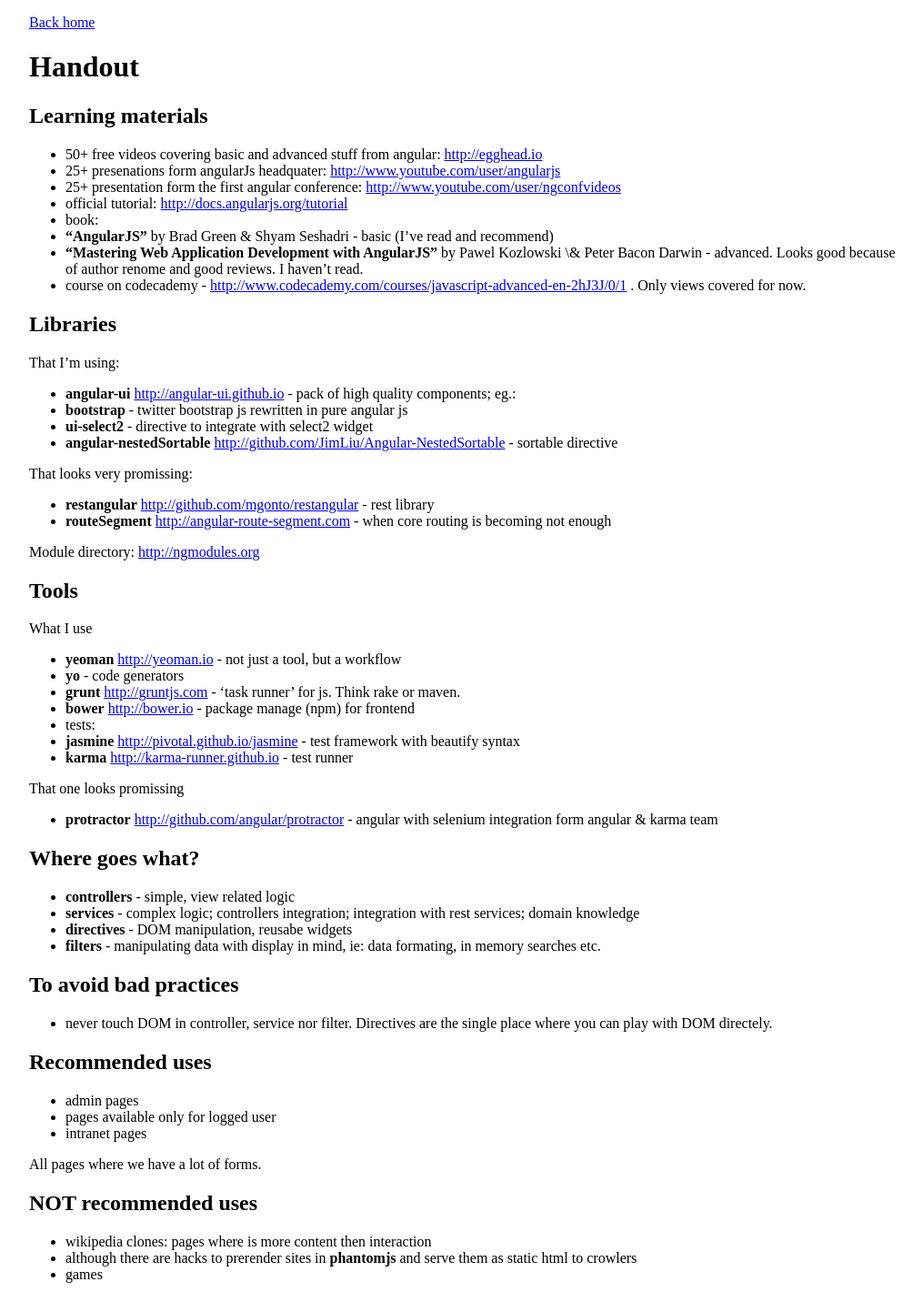
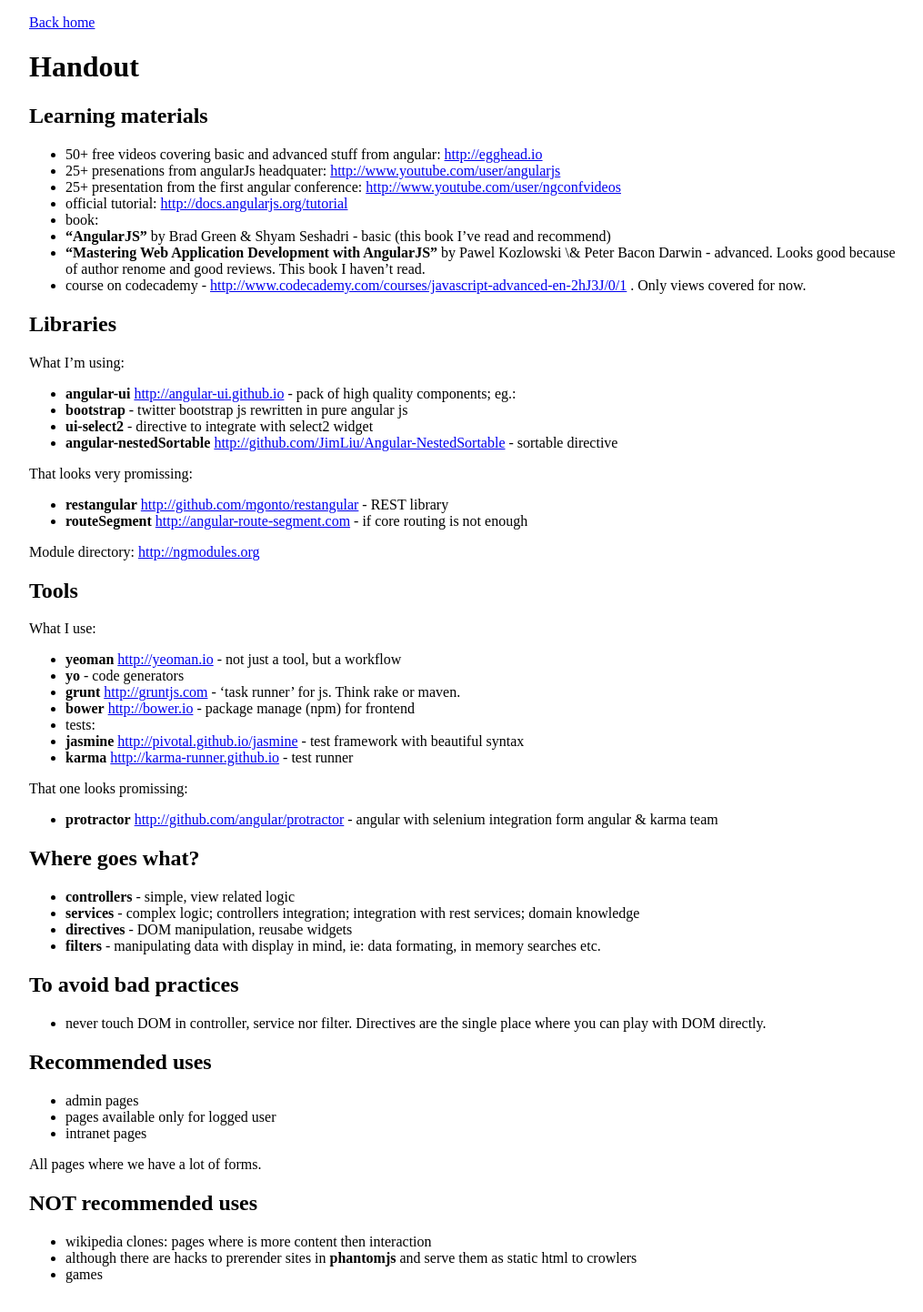
Before and after one commit to marcin-wosinek/blog, a Jekyll site: the page built from angular-js/handouts.md, in a window 1280 px wide. Shown: the whole page at 91% size, without its empty margins (128-1143 px from the left). Built offline with Jekyll 4.4.1, drawn with Linux system fonts in a browser that asks for light colours.

Commit message:
fix handouts.md after proofreading

```diff
--- a/angular-js/handouts.md
+++ b/angular-js/handouts.md
@@ -5,18 +5,18 @@
 # Handout
 ## Learning materials
 * 50+ free videos covering basic and advanced stuff from angular: [http://egghead.io](http://egghead.io)
-* 25+ presenations form angularJs headquater: [http://www.youtube.com/user/angularjs](http://www.youtube.com/user/angularjs)
-* 25+ presentation form the first angular conference: [http://www.youtube.com/user/ngconfvideos](http://www.youtube.com/user/ngconfvideos)
+* 25+ presenations from angularJs headquater: [http://www.youtube.com/user/angularjs](http://www.youtube.com/user/angularjs)
+* 25+ presentation from the first angular conference: [http://www.youtube.com/user/ngconfvideos](http://www.youtube.com/user/ngconfvideos)
 * official tutorial: [http://docs.angularjs.org/tutorial](http://docs.angularjs.org/tutorial)
 * book:
- * **"AngularJS"** by Brad Green & Shyam Seshadri - basic (I've read and recommend)
+ * **"AngularJS"** by Brad Green & Shyam Seshadri - basic (this book I've read and recommend)
  * **"Mastering Web Application Development with AngularJS"** by Pawel Kozlowski \&
    Peter Bacon Darwin - advanced. Looks good because of author renome and good
-   reviews. I haven't read.
+   reviews. This book I haven't read.
 * course on codecademy - [http://www.codecademy.com/courses/javascript-advanced-en-2hJ3J/0/1](http://www.codecademy.com/courses/javascript-advanced-en-2hJ3J/0/1) . Only views covered for now.
 
 ## Libraries
-That I'm using:
+What I'm using:
 
 * **angular-ui** [http://angular-ui.github.io](http://angular-ui.github.io) - pack of high quality components; eg.:
  * **bootstrap** - twitter bootstrap js rewritten in pure angular js
@@ -25,23 +25,23 @@
 
 That looks very promissing:
 
-* **restangular** [http://github.com/mgonto/restangular](http://github.com/mgonto/restangular) - rest library
-* **routeSegment** [http://angular-route-segment.com](http://angular-route-segment.com) - when core routing is becoming not enough
+* **restangular** [http://github.com/mgonto/restangular](http://github.com/mgonto/restangular) - REST library
+* **routeSegment** [http://angular-route-segment.com](http://angular-route-segment.com) - if core routing is not enough
 
 Module directory: [http://ngmodules.org](http://ngmodules.org)
 
 ## Tools
-What I use
+What I use:
 
 * **yeoman** [http://yeoman.io](http://yeoman.io) - not just a tool, but a workflow
  * **yo** - code generators
  * **grunt** [http://gruntjs.com](http://gruntjs.com) - 'task runner' for js. Think rake or maven.
  * **bower** [http://bower.io](http://bower.io) - package manage (npm) for frontend
 * tests:
- * **jasmine** [http://pivotal.github.io/jasmine](http://pivotal.github.io/jasmine) - test framework with beautify syntax
+ * **jasmine** [http://pivotal.github.io/jasmine](http://pivotal.github.io/jasmine) - test framework with beautiful syntax
  * **karma** [http://karma-runner.github.io](http://karma-runner.github.io) - test runner
 
-That one looks promissing
+That one looks promissing:
 
  * **protractor** [http://github.com/angular/protractor](http://github.com/angular/protractor) - angular with selenium
    integration form angular & karma team
@@ -56,7 +56,7 @@
 
 ## To avoid bad practices
 * never touch DOM in controller, service nor filter. Directives are the single
-  place where you can play with DOM directely.
+  place where you can play with DOM directly.
 
 ## Recommended uses
 * admin pages
```
